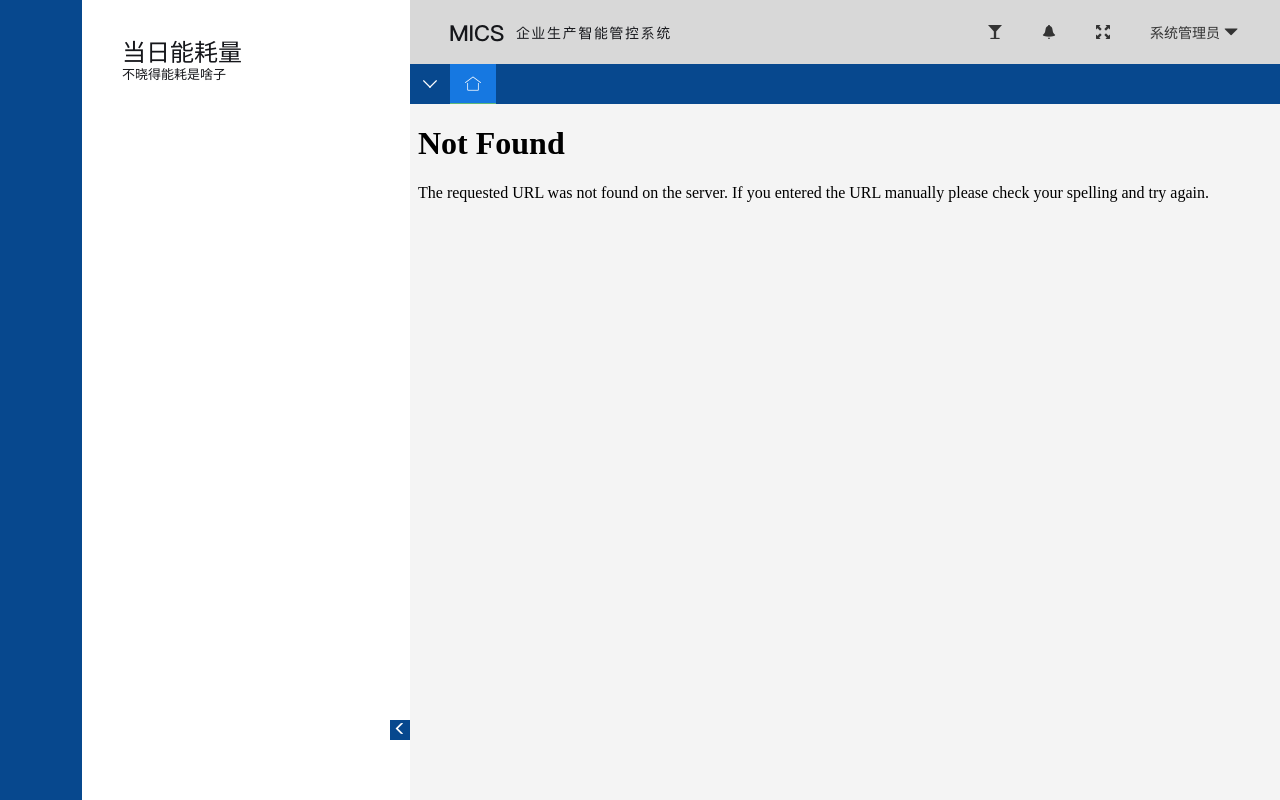
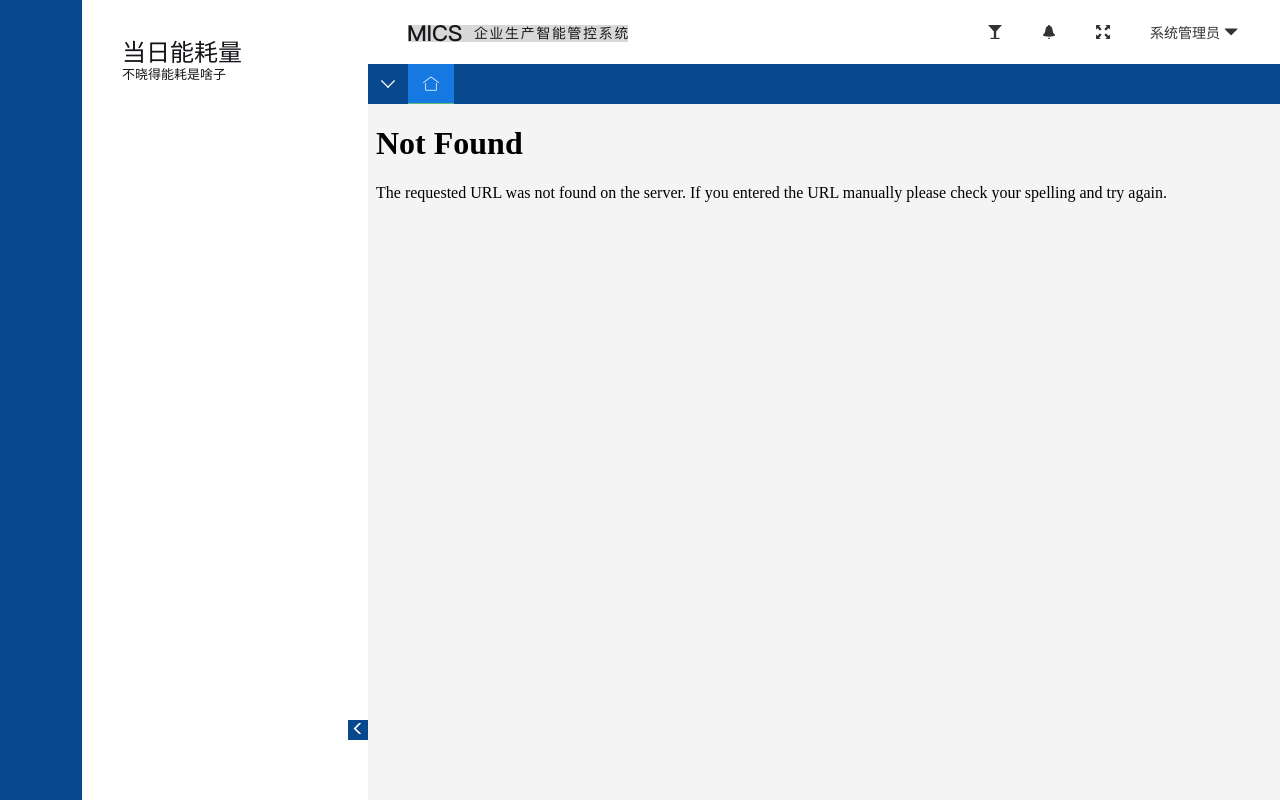
Before and after one commit to zhouchangxiang/MIS, a Flask app: template templates/main/index.html in a window 1280 px wide. Run offline with Flask 2, Linux system fonts and the light colour scheme; the template is opened without the code that fills it, so the values that code supplies are empty; some libraries are stand-ins or nearby versions.

Commit message:
no message

```diff
--- a/static/script/admin.js
+++ b/static/script/admin.js
@@ -118,13 +118,13 @@
 	//左右折叠导航
 	$(".sidebarMoveBtn").on('click',function(){
 		if($(".sidebarRight").css("left") == "82px"){
-			$(".sidebarRight").animate({left:"-246px"})
+			$(".sidebarRight").animate({left:"-204px"})
             $(".contentRight").animate({marginLeft:"82px"})
 			$(".sidebarMoveBtn").css({background:"#ffffff",color:"#07488E"})
 			$(".sidebarMoveBtn").find("i").removeClass("glyphicon-menu-left").addClass("glyphicon-menu-right")
 		}else{
             $(".sidebarRight").animate({left:"82px"})
-            $(".contentRight").animate({marginLeft:"410px"})
+            $(".contentRight").animate({marginLeft:"368px"})
 			$(".sidebarMoveBtn").css({background:"#07488E",color:"#ffffff"})
 			$(".sidebarMoveBtn").find("i").removeClass("glyphicon-menu-right").addClass("glyphicon-menu-left")
 		}
--- a/static/style/admin.css
+++ b/static/style/admin.css
@@ -12,7 +12,7 @@
     position: absolute;
     top: 0;
     left: 0;
-    width: 410px;
+    width: 368px;
     height: 100%;
     box-shadow: none;
 }
@@ -21,7 +21,7 @@
     top: 0;
     left: 0;
     height: 100%;
-    margin-left: 410px;
+    margin-left: 368px;
     box-shadow: none;
     overflow: hidden;
 }
@@ -98,7 +98,7 @@
     position: absolute;
     left: 82px;
     top: 0;
-    width: 328px;
+    width: 286px;
     height: 100%;
     margin-left: 0;
     overflow-x: hidden;
@@ -152,7 +152,7 @@
 .navHead{
     position: relative;
     height: 64px;
-    background: #D8D8D8;
+    background: #ffffff;
     color: #15161A;
     padding: 0 40px;
 }
--- a/templates/main/config.html
+++ b/templates/main/config.html
@@ -962,6 +962,7 @@
                             queryFieldItem.primarykey = res.rows[i].primarykey
                             queryFieldItem.autoincrement = res.rows[i].autoincrement
                             queryFieldItem.nullable = res.rows[i].nullable
+                            queryFieldItem.FieldName = res.rows[i].FieldName
                             queryField.push(queryFieldItem)
                         })
                         queryField = JSON.stringify(queryField)
--- a/templates/main/index.html
+++ b/templates/main/index.html
@@ -30,7 +30,7 @@
         <div class="contentRight">
             <div class="contentRightB">
                 <nav class="navHead">
-                    <div class="navLogo"><img src="../../static/images/logo.png" alt=""></div>
+                    <div class="navLogo"><a href="/"><img src="../../static/images/logo.png" alt=""></a></div>
                     <ul class="navHead-riht">
                         <li class="navHead-item">
                             <a href="javascript:;"><cite>系统管理员</cite><i class="glyphicon glyphicon-triangle-bottom icon-pull-right"></i></a>
```
